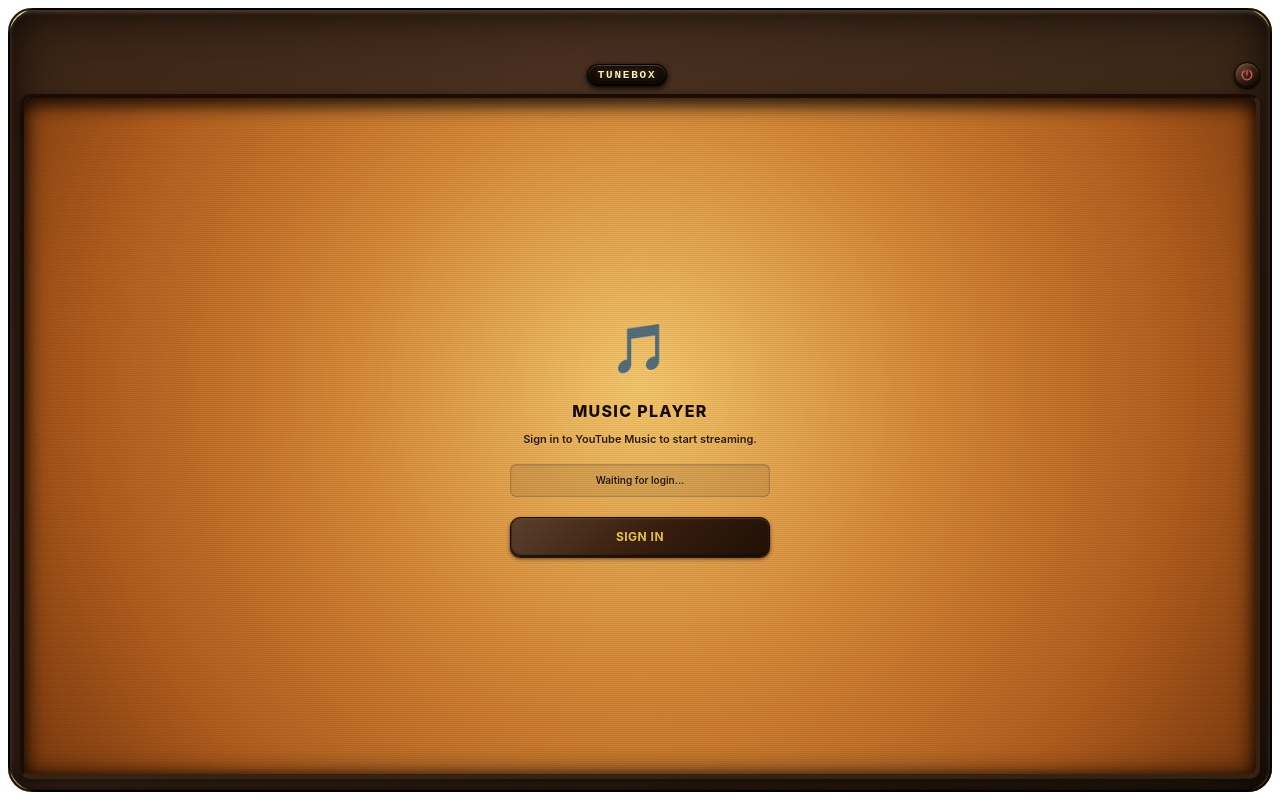
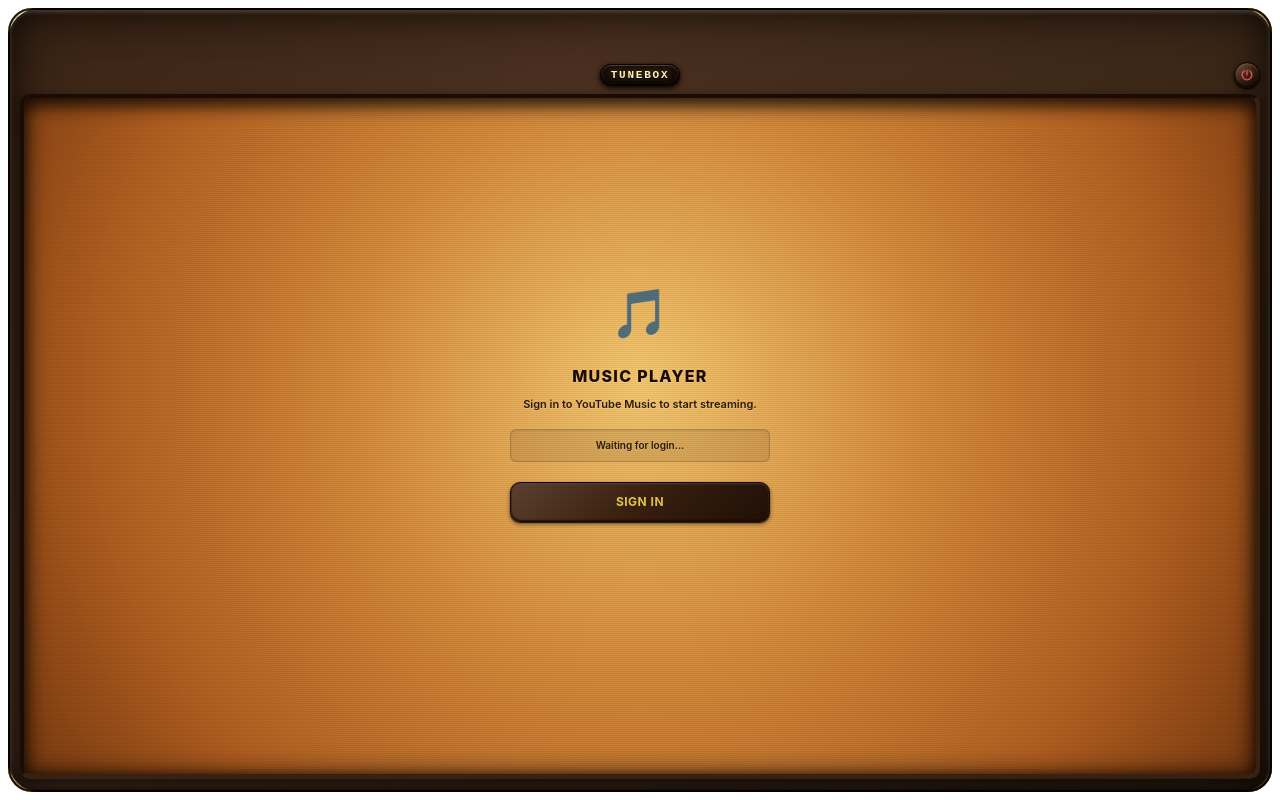
Before and after one commit to domechn/tunebox, a React (Vite) app: page / in a window 1280 px wide. Built offline with nearby package versions, Linux system fonts and the light colour scheme.

Commit message:
update ui

```diff
--- a/src/App.tsx
+++ b/src/App.tsx
@@ -108,7 +108,8 @@ function App() {
 
           {/* Top Bar */}
           <div className="top-bar">
-            <div className="app-brand" style={{ marginLeft: 'auto', marginRight: 'auto' }}>
+            <div style={{ width: 26 }}></div>
+            <div className="app-brand">
               <span className="app-brand-text">TuneBox</span>
             </div>
             <button className="physical-btn physical-btn-danger" onClick={handleExit} title="Quit">
@@ -117,7 +118,7 @@ function App() {
           </div>
 
           {/* Screen Area */}
-          <div className="screen-container" style={{ display: 'flex', flexDirection: 'column', alignItems: 'center', justifyContent: 'center', flex: 1 }}>
+          <div className="screen-container" style={{ display: 'flex', flexDirection: 'column', alignItems: 'center', justifyContent: 'center', flex: 1, paddingBottom: '80px' }}>
             <div className="login-card">
               <div className="login-icon">🎵</div>
               <h1 className="login-title">MUSIC PLAYER</h1>
```
Also changed, not shown: 1 other file (tests, documents, lock files or other folders).
